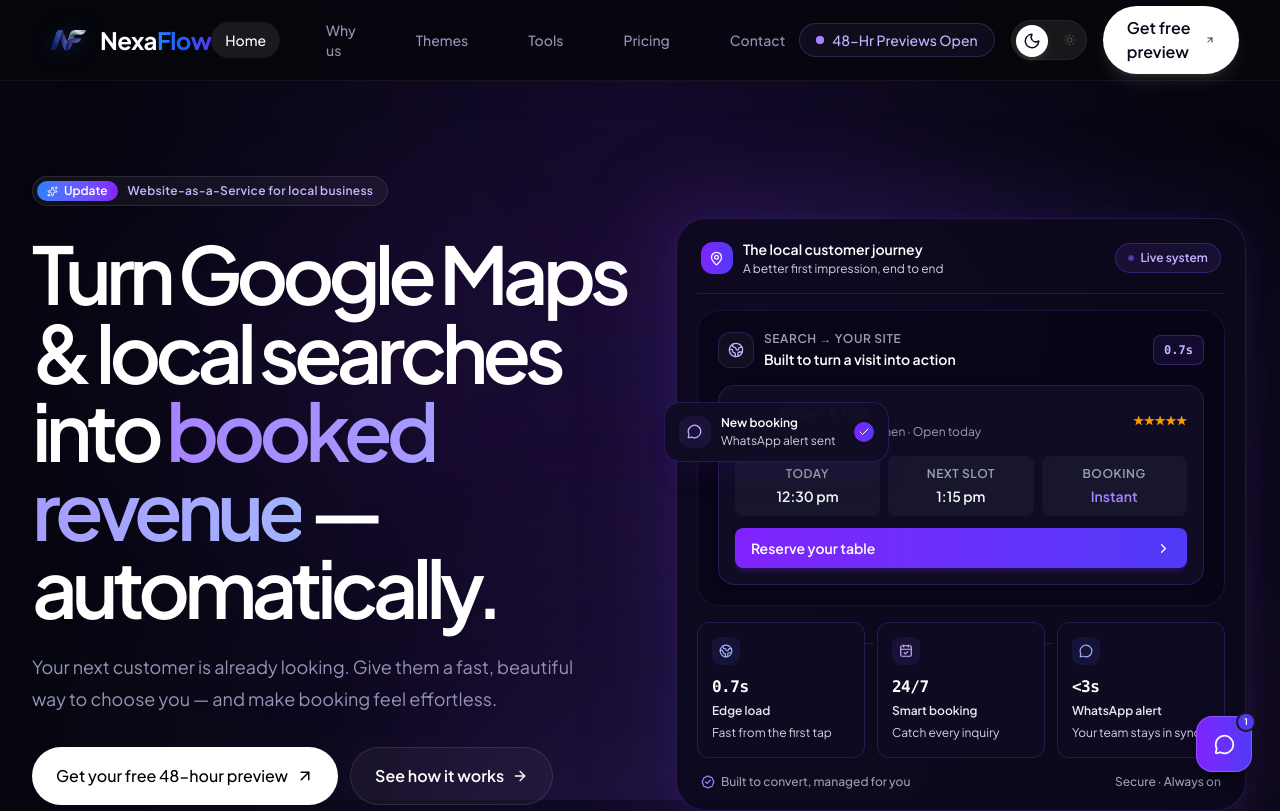
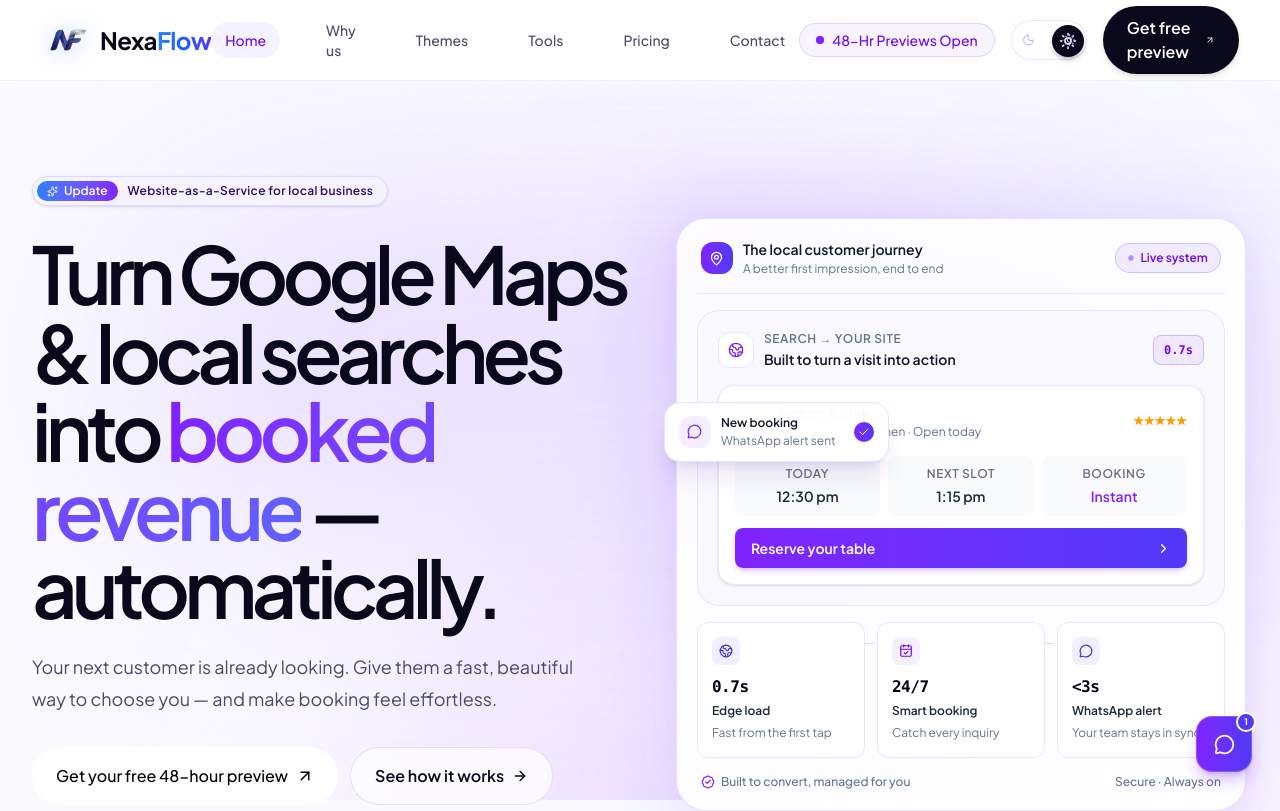
Before and after one commit to Awaiz11/Nexaflow, a Next.js app: page / in a window 1280 px wide. Shown: the top 811 px of the page. Built offline with nearby package versions, Linux system fonts and the light colour scheme.

Commit message:
feat(theme): set default theme to Light Mode for first-time visitors

```diff
--- a/src/app/layout.tsx
+++ b/src/app/layout.tsx
@@ -45,11 +45,12 @@ export const metadata: Metadata = {
 const themeInitScript = `(() => {
   try {
     const saved = localStorage.getItem("shiftline-theme");
-    const theme = saved === "light" ? "light" : "dark";
+    const theme = saved === "dark" ? "dark" : "light";
     document.documentElement.classList.toggle("dark", theme === "dark");
     document.documentElement.style.colorScheme = theme;
   } catch {
-    document.documentElement.classList.add("dark");
+    document.documentElement.classList.remove("dark");
+    document.documentElement.style.colorScheme = "light";
   }
 
   if (typeof window !== "undefined") {
@@ -88,7 +89,7 @@ const themeInitScript = `(() => {
 
 export default function RootLayout({ children }: { children: ReactNode }) {
   return (
-    <html lang="en" className="dark" suppressHydrationWarning>
+    <html lang="en" suppressHydrationWarning>
       <head>
         <script dangerouslySetInnerHTML={{ __html: themeInitScript }} />
       </head>
@@ -96,7 +97,7 @@ export default function RootLayout({ children }: { children: ReactNode }) {
         className={`${jakarta.className} min-h-screen bg-[var(--page-bg)] text-[var(--text-primary)] antialiased`}
         suppressHydrationWarning
       >
-        <ThemeProvider>
+        <ThemeProvider defaultTheme="light" enableSystem={false}>
           <Navbar />
           <main className="pt-20">{children}</main>
           <Footer />
--- a/src/components/ThemeProvider.tsx
+++ b/src/components/ThemeProvider.tsx
@@ -18,16 +18,35 @@ type ThemeContextValue = {
 
 const ThemeContext = createContext<ThemeContextValue | undefined>(undefined);
 
-export function ThemeProvider({ children }: { children: ReactNode }) {
-  const [theme, setTheme] = useState<Theme>("dark");
+type ThemeProviderProps = {
+  children: ReactNode;
+  defaultTheme?: Theme;
+  enableSystem?: boolean;
+};
+
+export function ThemeProvider({
+  children,
+  defaultTheme = "light",
+  enableSystem = false,
+}: ThemeProviderProps) {
+  const [theme, setTheme] = useState<Theme>(defaultTheme);
 
   useEffect(() => {
     const saved = window.localStorage.getItem("shiftline-theme");
-    const nextTheme: Theme = saved === "light" ? "light" : "dark";
-    document.documentElement.classList.toggle("dark", nextTheme === "dark");
-    document.documentElement.style.colorScheme = nextTheme;
-    setTheme(nextTheme);
-  }, []);
+    let initialTheme: Theme = defaultTheme;
+
+    if (saved === "dark" || saved === "light") {
+      initialTheme = saved;
+    } else if (enableSystem && typeof window !== "undefined") {
+      initialTheme = window.matchMedia("(prefers-color-scheme: dark)").matches
+        ? "dark"
+        : "light";
+    }
+
+    document.documentElement.classList.toggle("dark", initialTheme === "dark");
+    document.documentElement.style.colorScheme = initialTheme;
+    setTheme(initialTheme);
+  }, [defaultTheme, enableSystem]);
 
   const toggleTheme = useCallback(
     async () => {
--- a/src/components/ThemeToggle.tsx
+++ b/src/components/ThemeToggle.tsx
@@ -13,7 +13,7 @@ export function ThemeToggle() {
       aria-label={`Switch to ${theme === "dark" ? "light" : "dark"} mode`}
       aria-pressed={theme === "dark"}
       onClick={(e) => toggleTheme(e.clientX, e.clientY)}
-      className="theme-toggle group relative inline-flex h-10 w-[76px] shrink-0 items-center rounded-full border border-violet-200/60 bg-white/80 p-1 backdrop-blur-md hover:border-violet-400/50 dark:border-zinc-800 dark:bg-zinc-900 dark:hover:border-zinc-700"
+      className="theme-toggle group relative inline-flex h-10 w-[76px] shrink-0 items-center rounded-full border border-violet-200/60 bg-white/80 p-1 backdrop-blur-md hover:border-violet-400/50 dark:border-white/10 dark:bg-white/5 dark:hover:border-white/20"
     >
       <motion.span
         aria-hidden="true"
```
